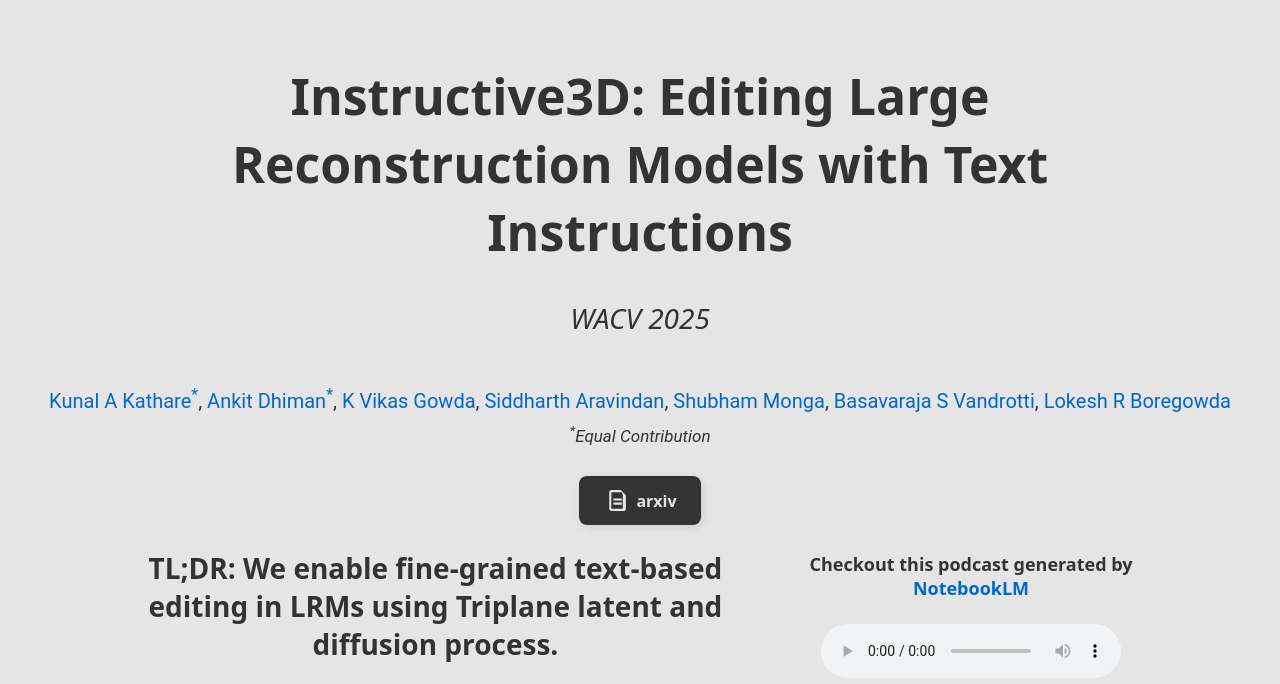
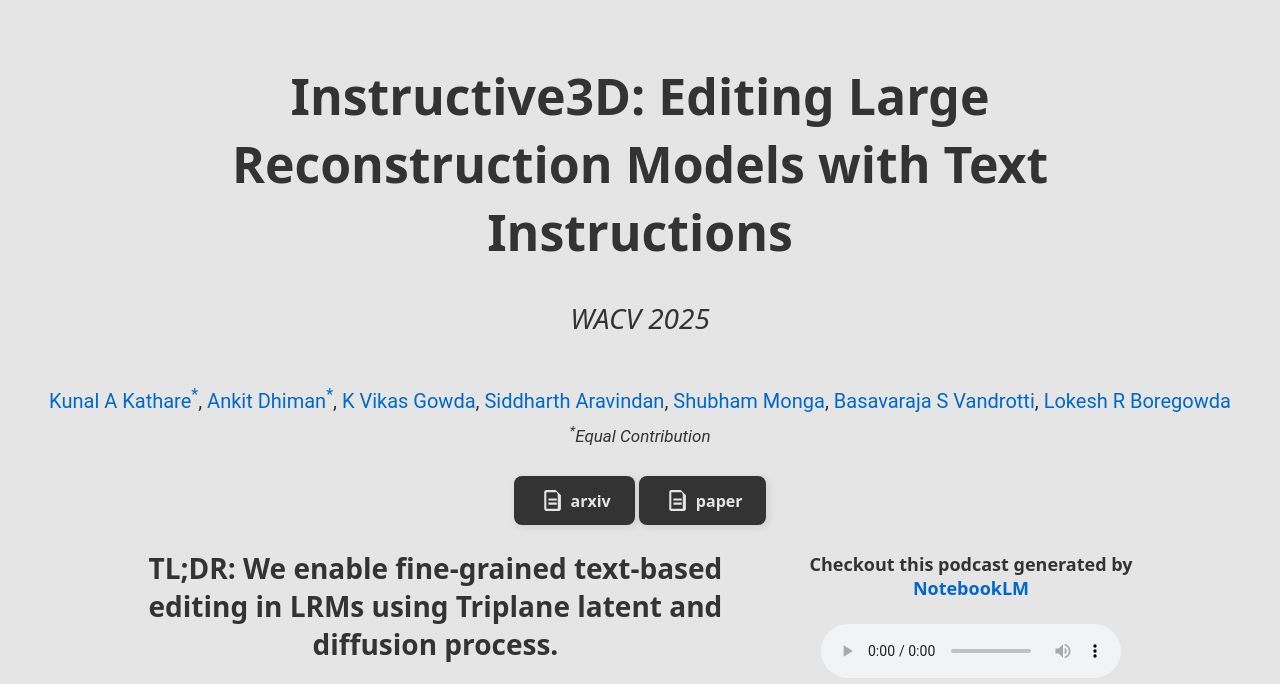
Before and after one commit to kunalkathare/instructive3d, a plain HTML site: page index.html in a window 1280 px wide. Shown: the top 684 px of the page. Drawn offline with Linux system fonts and the light colour scheme.

Commit message:
Update index.html
added cvf open access paper link

```diff
--- a/index.html
+++ b/index.html
@@ -174,6 +174,12 @@
               <path d="M19 2H8c-1.1 0-2 .9-2 2v16c0 1.1.9 2 2 2h12c1.1 0 2-.9 2-2V7l-5-5zm0 18H8V4h10.17L19 6.83V20zM10 14h8v2h-8v-2zm0-4h8v2h-8v-2z"/>
           </svg>
             arxiv
+        </a>
+            <a href="https://openaccess.thecvf.com/content/WACV2025/papers/Kathare_Instructive3D_Editing_Large_Reconstruction_Models_with_Text_Instructions_WACV_2025_paper.pdf" target="_blank" class="minimal-button">
+            <svg xmlns="http://www.w3.org/2000/svg" viewBox="0 0 24 24">
+              <path d="M19 2H8c-1.1 0-2 .9-2 2v16c0 1.1.9 2 2 2h12c1.1 0 2-.9 2-2V7l-5-5zm0 18H8V4h10.17L19 6.83V20zM10 14h8v2h-8v-2zm0-4h8v2h-8v-2z"/>
+          </svg>
+            paper
         </a>
         </center>
       </div>
```
